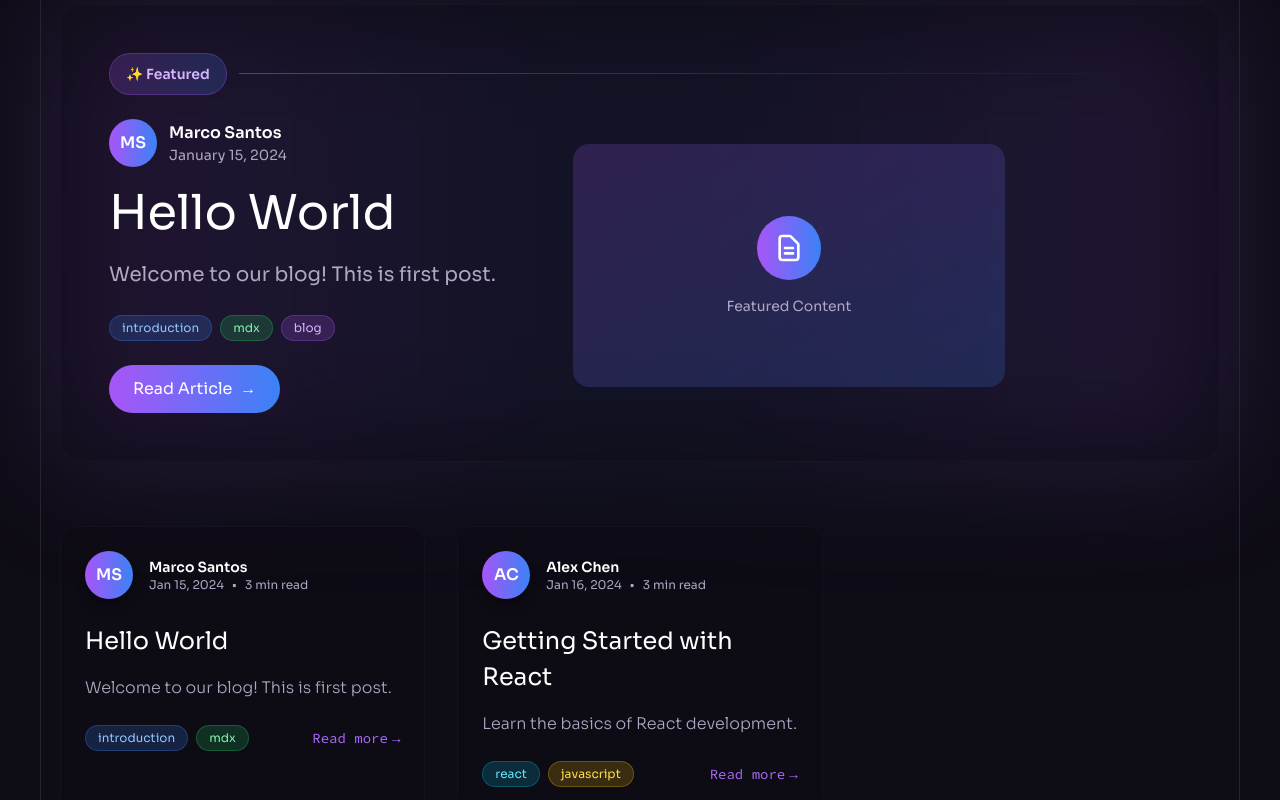
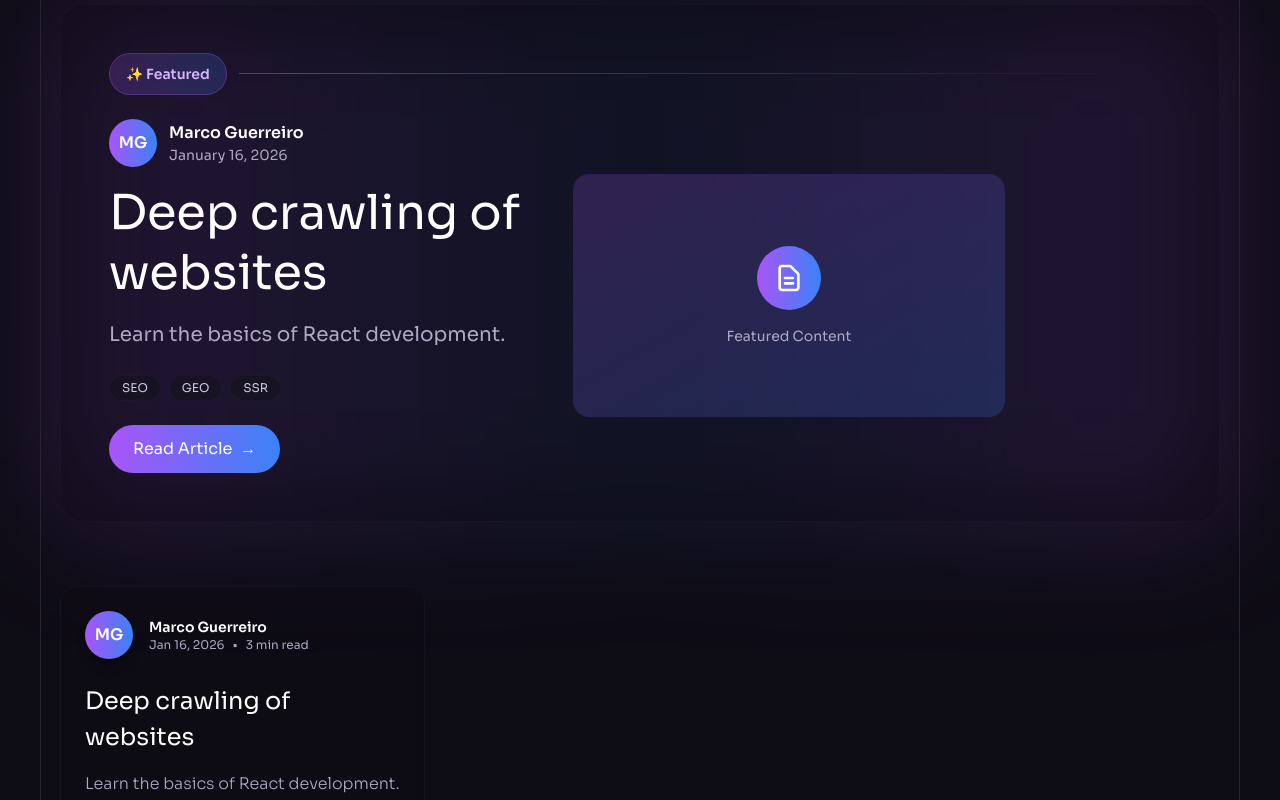
Before and after one commit to mascanho/RustyLanding, a React (Vite) app: page /blog in a window 1280 px wide. Shown: the part 700-1500 px from the top of the page. Built offline with nearby package versions, Linux system fonts and the light colour scheme; no server answers.

Commit message:
Update BlogList.jsx

```diff
--- a/src/components/BlogList.jsx
+++ b/src/components/BlogList.jsx
@@ -15,7 +15,8 @@ const BlogList = () => {
       mdx: "bg-green-500/20 text-green-300 border border-green-500/30",
       blog: "bg-purple-500/20 text-purple-300 border border-purple-500/30",
       react: "bg-cyan-500/20 text-cyan-300 border border-cyan-500/30",
-      javascript: "bg-yellow-500/20 text-yellow-300 border border-yellow-500/30",
+      javascript:
+        "bg-yellow-500/20 text-yellow-300 border border-yellow-500/30",
       tutorial: "bg-pink-500/20 text-pink-300 border border-pink-500/30",
     };
     return colors[tag] || "bg-n-7/60 text-n-2 border border-n-6/50";
@@ -23,20 +24,11 @@ const BlogList = () => {
 
   const posts = [
     {
-      slug: "hello-world",
-      title: "Hello World",
-      date: "2024-01-15",
-      author: "Marco Santos",
-      tags: ["introduction", "mdx", "blog"],
-      excerpt: "Welcome to our blog! This is first post.",
-      cover: "",
-    },
-    {
-      slug: "getting-started-react",
-      title: "Getting Started with React",
-      date: "2024-01-16",
-      author: "Alex Chen",
-      tags: ["react", "javascript", "tutorial"],
+      slug: "website-deep-crawling",
+      title: "Deep crawling of websites",
+      date: "2026-01-16",
+      author: "Marco Guerreiro",
+      tags: ["SEO", "GEO", "SSR"],
       excerpt: "Learn the basics of React development.",
       cover: "",
     },
```
Lines whose indentation alone changed are shown as unchanged.
